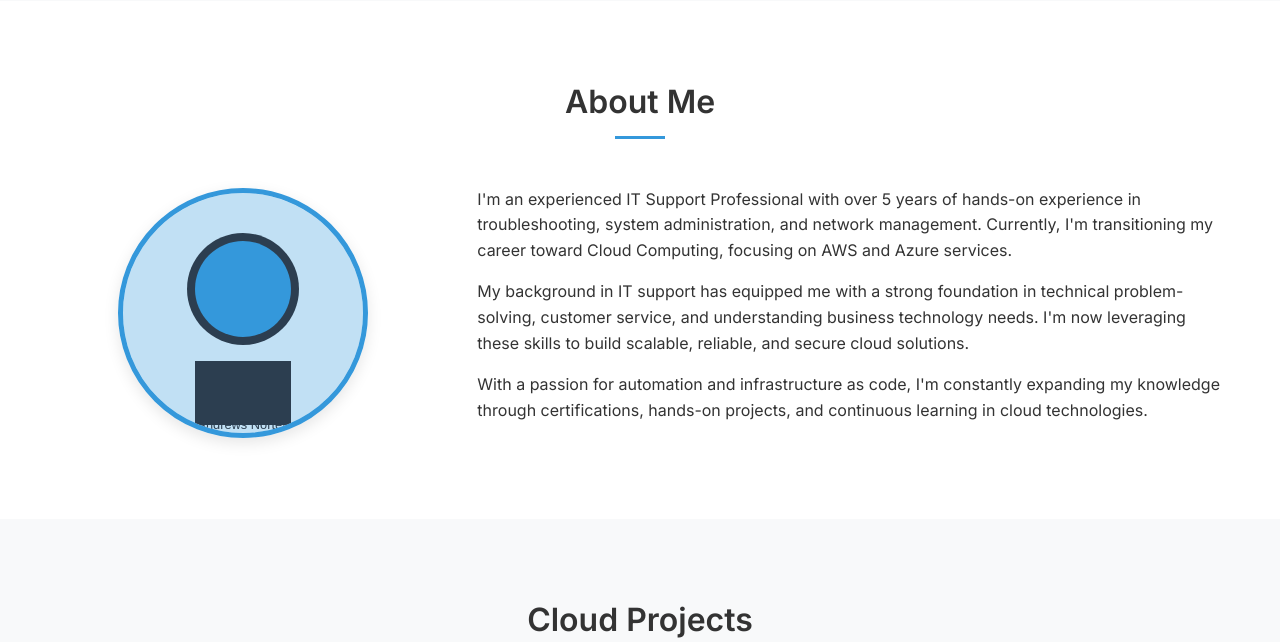
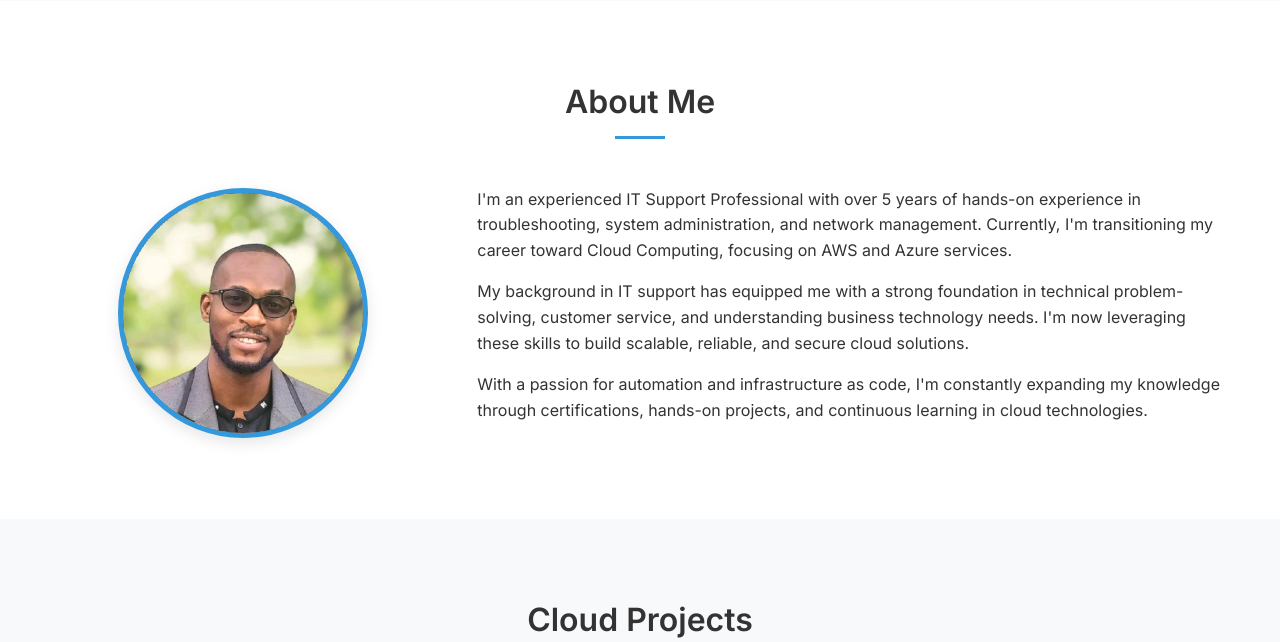
Before and after one commit to DreyNortey/personal_portfolio_webapp, a Flask app: page / in a window 1280 px wide. Shown: the part 799-1441 px from the top of the page. Run offline with Flask 3, Linux system fonts and the light colour scheme.

Commit message:
Update profile picture
Replit-Commit-Author: Agent
Replit-Commit-Session-Id: 64348524-53b6-4b70-abf9-974f233709fe
Replit-Commit-Screenshot-Url: https://storage.googleapis.com/screenshot-production-us-central1/9bbf7f56-7c18-4832-a200-ccd54eac7d0f/1b8b3a13-5400-4bb0-ac7d-a000243bd505.jpg

```diff
--- a/templates/index.html
+++ b/templates/index.html
@@ -22,7 +22,7 @@
         <h2 class="section-title">About Me</h2>
         <div class="about-content">
             <div class="profile-image">
-                <img src="{{ url_for('static', filename='images/placeholder-profile.svg') }}" alt="Profile Photo" class="profile-pic">
+                <img src="{{ url_for('static', filename='images/profile.jpeg') }}" alt="Profile Photo" class="profile-pic">
             </div>
             <div class="about-text">
                 <p>I'm an experienced IT Support Professional with over 5 years of hands-on experience in troubleshooting, system administration, and network management. Currently, I'm transitioning my career toward Cloud Computing, focusing on AWS and Azure services.</p>
```
Also changed, not shown: attached_assets/Drey.jpeg (added), static/images/profile.jpeg (added).
